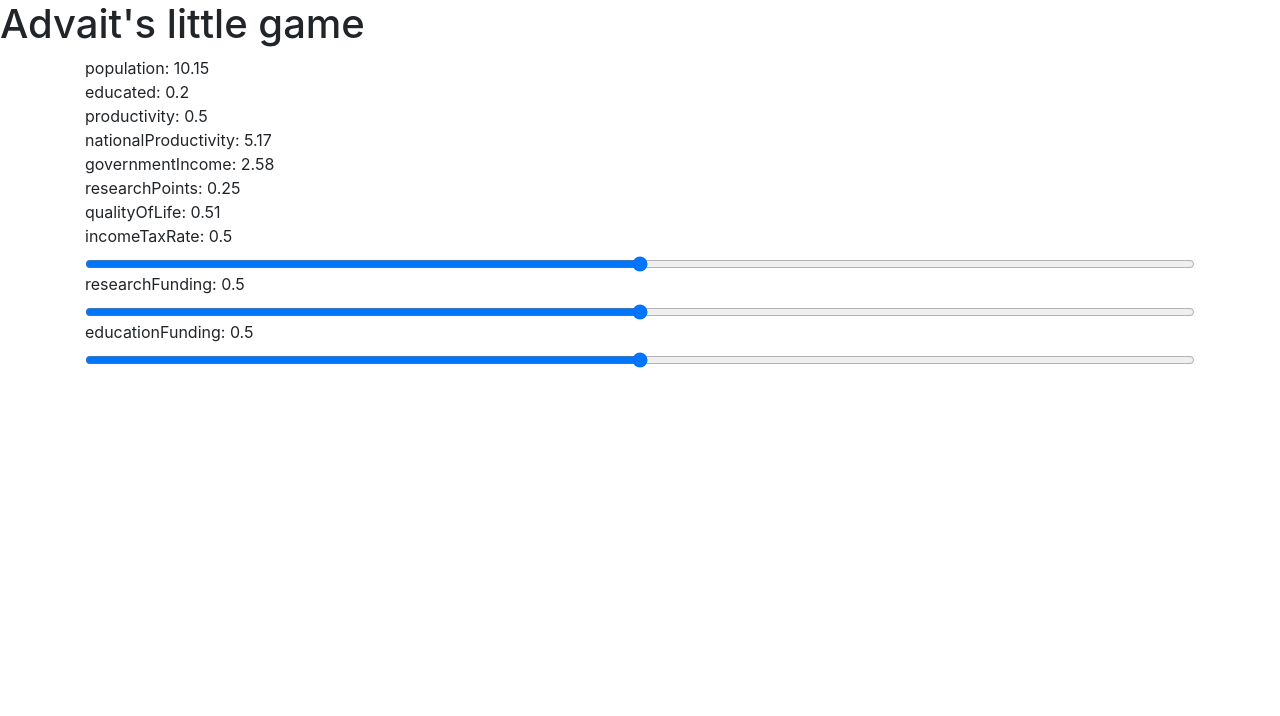
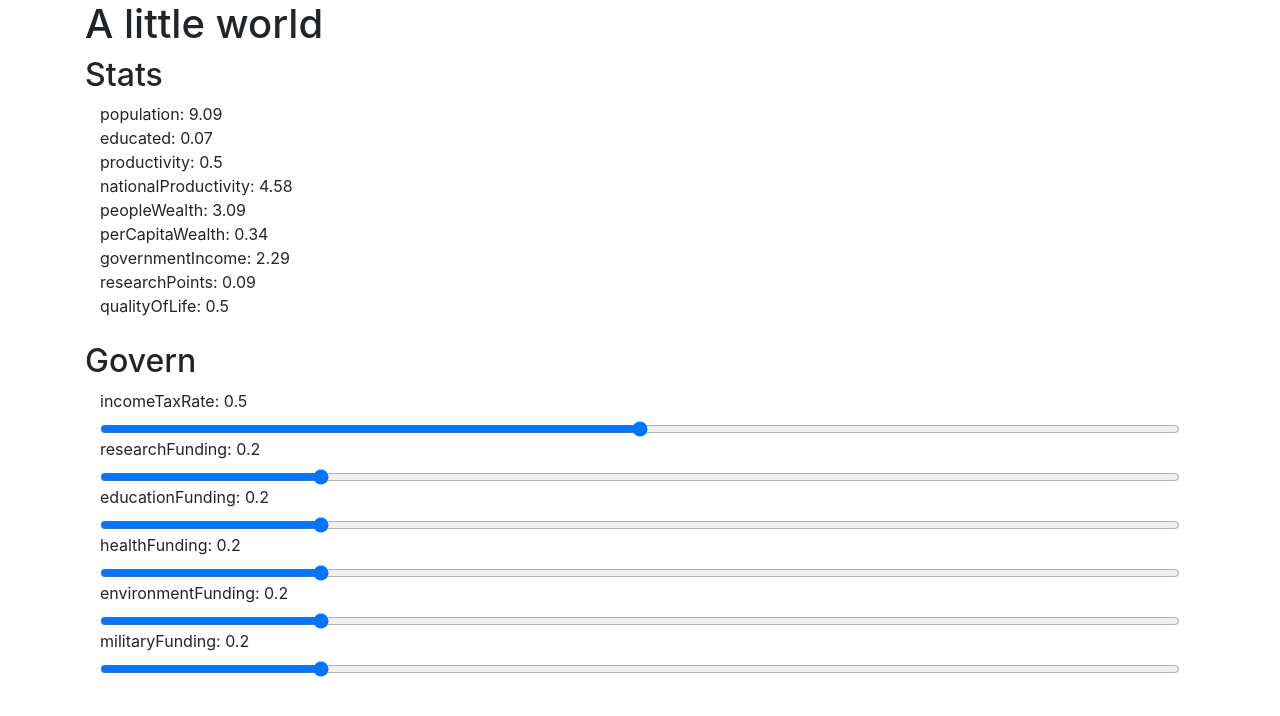
Before and after one commit to AdvaitSarkar/untitled_incremental, a plain HTML site: page index.html in a window 1280 px wide. Drawn offline with nearby package versions, Linux system fonts and the light colour scheme.

Commit message:
mostly slider maths

```diff
--- a/game.js
+++ b/game.js
@@ -1,12 +1,10 @@
-let incomeTaxRate = 0
-let researchFunding = 0
-let educationFunding = 0
-
 let stats = {
     "population": 10,
     "educated": 0,
     "productivity": 1,
-    "nationalProductivity": 0,
+	"nationalProductivity": 0,
+	"peopleWealth": 0,
+	"perCapitaWealth": 0,
     "governmentIncome": 0,
     "researchPoints": 0,
     "qualityOfLife": 0
@@ -14,8 +12,11 @@ let stats = {
 
 let levers = {
     "incomeTaxRate": 0.5,
-    "researchFunding": 0.5,
-    "educationFunding": 0.5
+    "researchFunding": 0.20,
+    "educationFunding": 0.20,
+    "healthFunding": 0.20,
+    "environmentFunding": 0.20,
+    "militaryFunding": 0.20
 }
 
 // create stats divs
@@ -37,20 +38,54 @@ forEachPropertyIn(levers, function(id) {
     slider.type = "range"
     slider.min = 0
     slider.max = 1
-    slider.step = 0.1
+    slider.step = 0.01
     slider.value = levers[id]
     slider.className = "form-control-range"
     slider.id = id
-    slider.oninput = function(){
-        label.innerHTML = id + ": " + slider.value
-    }
-
+    slider.oninput = function(){sliderChanged(id, slider.value, label)}
     label.innerHTML = id + ": " + slider.value
 
     byId("levers").appendChild(label)
     byId("levers").appendChild(slider)
     //refreshResource(id)
 })
+
+function sliderChanged(id, value, label) {
+    label.innerHTML = id + ": " + value
+    if(id==="incomeTaxRate") {}
+        //
+    else {
+        // normalise funding sliders
+        const remainingValue = 1 - parseFloat(byId(id).value)
+        //console.log("remaining: "+remainingValue)
+
+        let ids = ["researchFunding", "educationFunding", "healthFunding", "environmentFunding", "militaryFunding"]
+        let desiredFunds = 0
+        for (let j=0; j<ids.length; j++) {
+            if(ids[j]===id) continue
+            desiredFunds += parseFloat(byId(ids[j]).value)
+        }
+        //console.log("desired: "+desiredFunds)
+
+
+        const unitRemainingFunds = (desiredFunds===0) ? 0 : remainingValue / desiredFunds
+        //console.log("unit: "+unitRemainingFunds)
+        //console.log("---")
+
+
+        let totalAllocatedFunds = 0
+        for (let j=0; j<ids.length; j++) {
+            const i = ids[j]
+            totalAllocatedFunds += parseFloat(byId(i).value)
+            if(i===id) continue
+            else {
+                byId(i).value = parseFloat(byId(i).value)*unitRemainingFunds //(remainingValue / (ids.length-1))// (remainingValue===0) ? 0 : parseFloat(byId(i).value) * (remainingValue / (ids.length-1))
+                byId(i).previousSibling.innerHTML = i+ ": " + byId(i).value
+            }
+        }
+        //console.log(totalAllocatedFunds)
+    }
+}
 
 function step(timestamp) {
     if(timestamp-previousTickTime < 1000) window.requestAnimationFrame(step)
@@ -62,17 +97,20 @@ function step(timestamp) {
         for(i=0; i<elapsedTicks; i++)
         {
             const educatedProportion = (stats.population===0)? 0 : stats.educated/stats.population
-            incomeTaxRate = byId("incomeTaxRate").value
-            researchFunding = byId("researchFunding").value
-            educationFunding = byId("educationFunding").value
+            let incomeTaxRate = parseFloat(byId("incomeTaxRate").value)
+            let researchFunding = parseFloat(byId("researchFunding").value)
+            let educationFunding = parseFloat(byId("educationFunding").value)
 
-            stats.population += (stats.qualityOfLife/100) * stats.population
+            stats.population += Math.min(stats.peopleWealth, (stats.qualityOfLife/100) * stats.population)
             stats.educated = Math.min(stats.population, stats.educated+((educationFunding/100)*stats.population))
             stats.productivity = stats.qualityOfLife
             stats.researchPoints += researchFunding * stats.governmentIncome * Math.max(0.1, educatedProportion)
             stats.qualityOfLife = 1 - incomeTaxRate + educatedProportion
-            stats.nationalProductivity = stats.population * stats.productivity
-            stats.governmentIncome = incomeTaxRate * stats.nationalProductivity
+			stats.nationalProductivity = stats.population * stats.productivity
+			stats.governmentIncome = incomeTaxRate * stats.nationalProductivity
+			stats.peopleWealth += stats.nationalProductivity - stats.governmentIncome - (0.1*stats.population) // 0.1 represents wealth demand per capita
+			stats.perCapitaWealth = stats.peopleWealth / stats.population
+
         }
 
         // update stats divs
--- a/index.html
+++ b/index.html
@@ -11,19 +11,24 @@
 <title>Untitled incremental</title>
 </head>
 <body>
-    <h1>Advait's little game</h1>
+  <div class="container">
+    <h1>A little world</h1>
+
+
+    <h2>Stats</h2>
     <div class="container" id="stats">
     </div>
 
+    <br>
+    <h2>Govern</h2>
     <div class="container">
-      <div id="stats"></div>
       <form>
           <div class="form-group" id="levers">
 
           </div>
       </form>
     </div>
-
+  </div>
     <script src="game.js"></script>
 
     <!-- Optional JavaScript -->
```
